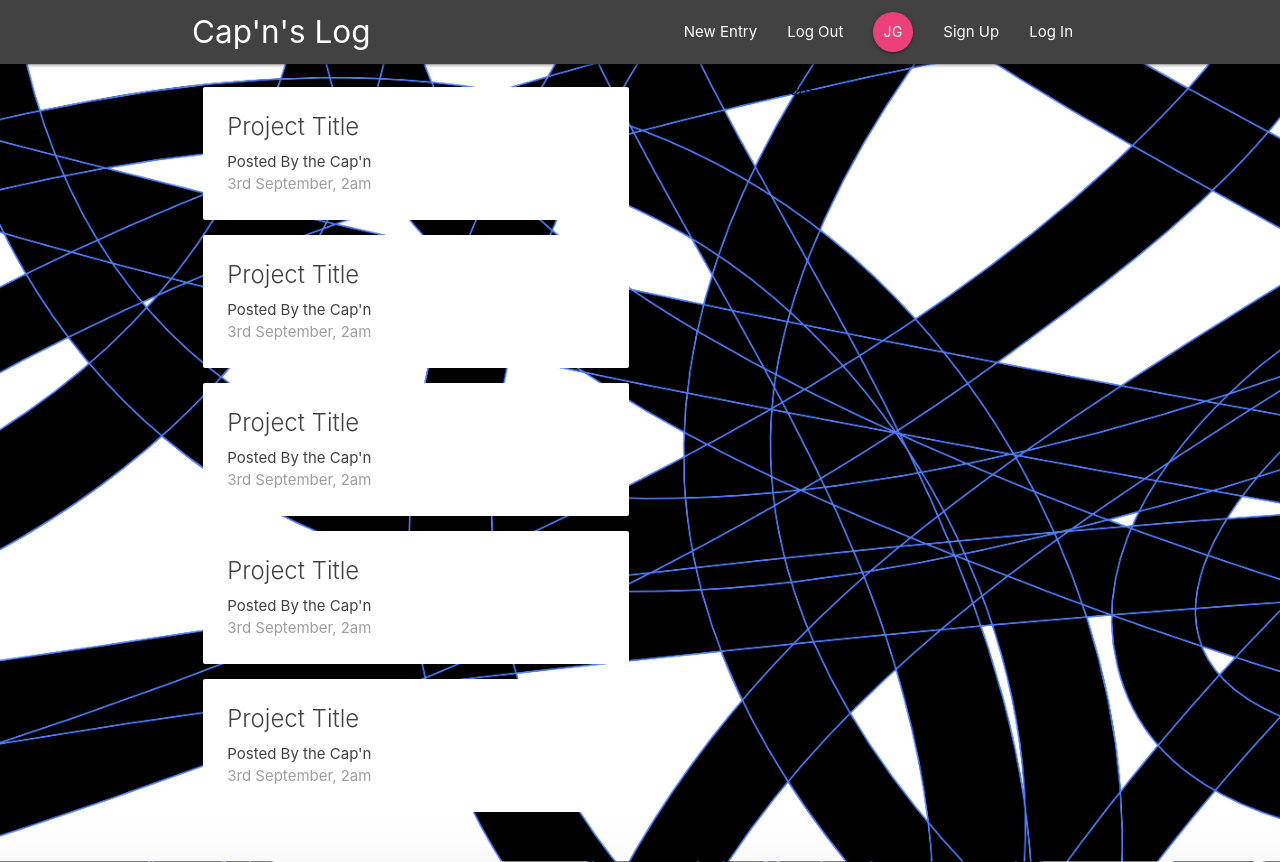
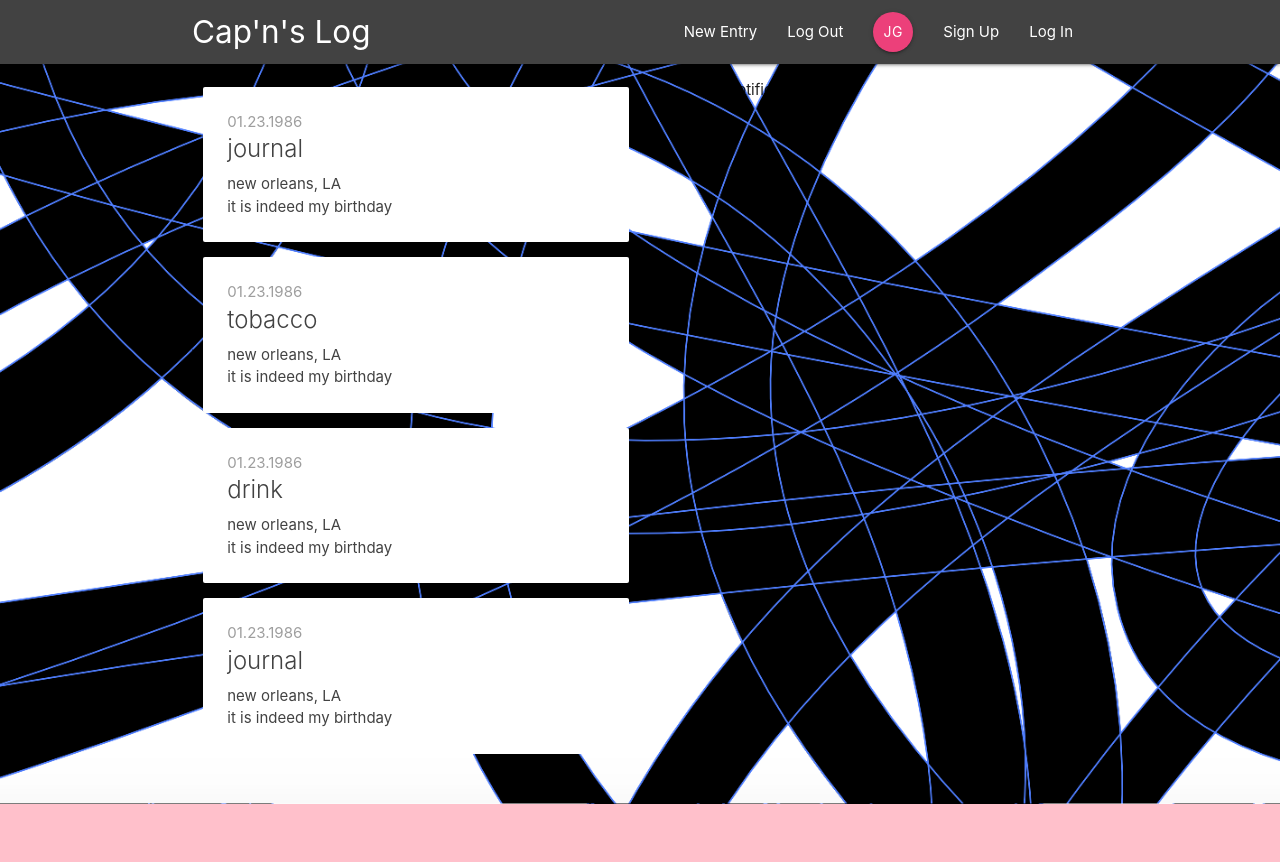
Before and after one commit to jwgoedert/capnsLogMVP1, a React (Create React App) app: page / in a window 1280 px wide. After the commit the page ends 804 px from the top, so only its background shows below. Built offline with nearby package versions, Linux system fonts and the light colour scheme.

Commit message:
Wire up redux to pass down props via state

```diff
--- a/src/components/dashboard/Dashboard.js
+++ b/src/components/dashboard/Dashboard.js
@@ -6,11 +6,12 @@ import { connect } from 'react-redux';
 class Dashboard extends Component {
   render(){
     console.log('dashProperly', this.props);
+    const { entries } = this.props;
     return(
       <div className="dashboard container">
         <div className="row">
           <div className="col s12 m6">
-            <EntryList />
+            <EntryList entries={entries} />
           </div>
           <div className="col s12 m5 offset-m1">
             <Notifications />
--- a/src/components/entries/EntryList.js
+++ b/src/components/entries/EntryList.js
@@ -1,14 +1,15 @@
 import React from 'react';
 import EntrySummary from './EntrySummary';
 
-const EntryList = () => {
+const EntryList = ({entries}) => {
+  console.log('entries', entries);
   return (
     <div className="project-list section">
-      <EntrySummary></EntrySummary>
-      <EntrySummary></EntrySummary>
-      <EntrySummary></EntrySummary>
-      <EntrySummary></EntrySummary>
-      <EntrySummary></EntrySummary>
+      {entries && entries.map(entry => {
+        return (
+          <EntrySummary entry={entry} key={entry.id}></EntrySummary>
+        )
+      }) }
     </div>
   )
 }
--- a/src/components/entries/EntrySummary.js
+++ b/src/components/entries/EntrySummary.js
@@ -1,12 +1,14 @@
 import React from 'react';
 
-const EntrySummary = () => {
+const EntrySummary = ({entry, key}) => {
+  // const { entry, key } = this.props;
   return(
     <div className="card z-depth-0 entry-summary">
       <div className="card-content grey-text text-darken-3">
-        <span className="card-title">Project Title</span>
-        <p>Posted By the Cap'n</p>
-        <p className="grey-text">3rd September, 2am</p>
+        <p className="grey-text">{ entry.date } </p>
+        <span className="card-title">{ entry.category }</span>
+        <p>{ entry.location }</p>
+        <p>{ entry.content }</p>
       </div>
     </div>
   )
```
